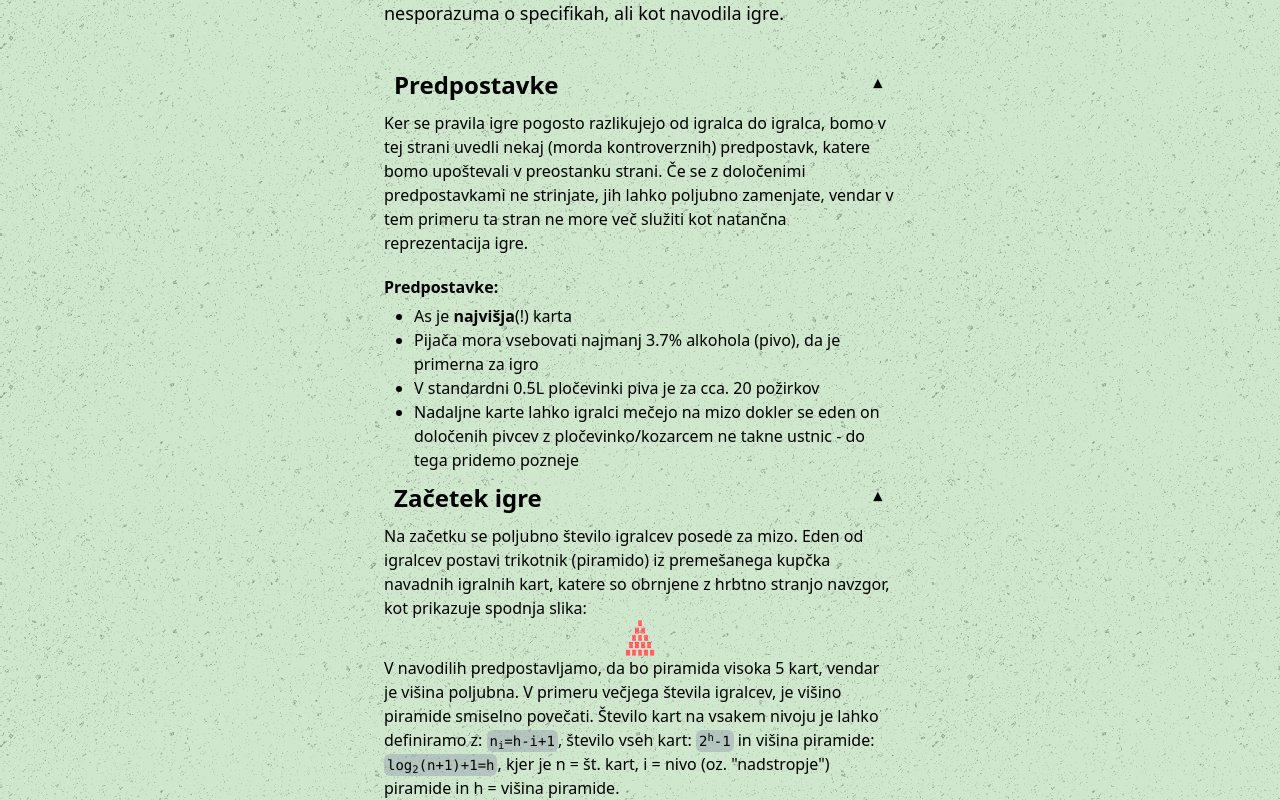
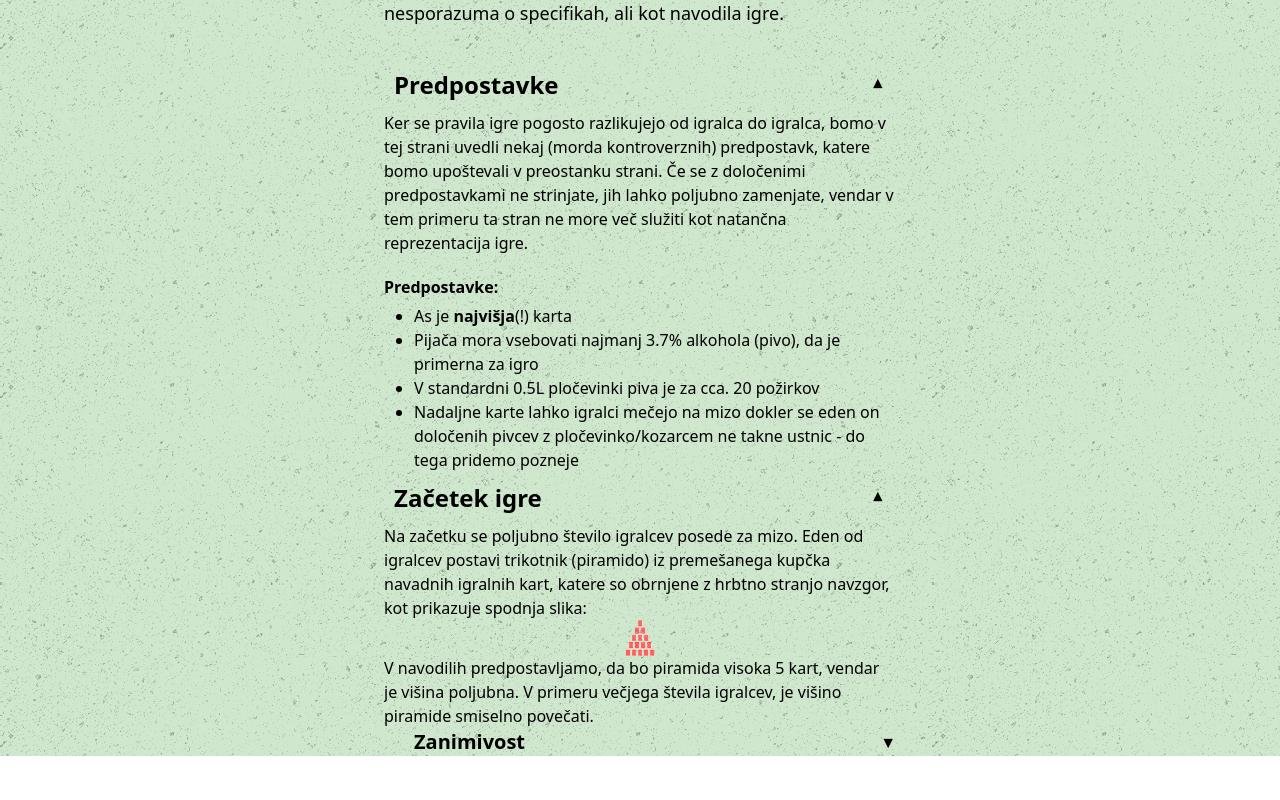
Before and after one commit to Urichh/furajbus, an Angular app: page / in a window 1280 px wide. Shown: the part 522-1322 px from the top of the page. After the commit the page ends 1278 px from the top, so only its background shows below. Built offline with nearby package versions, Linux system fonts and the light colour scheme.

Commit message:
added collapsible subsection component

```diff
--- /dev/null
+++ b/src/app/collapsible-subsection/collapsible-subsection.component.css
@@ -0,0 +1,32 @@
+.collapsible-container {
+    border: none;
+    overflow: hidden;
+}
+
+.title-bar {
+    display: flex;
+    justify-content: space-between;
+    align-items: center;
+    padding: 0px 0px 0px 30px;
+    cursor: pointer;
+
+}
+
+span {
+    transition: transform 0.3s;
+}
+
+.rotate {
+    transform: rotate(180deg);
+}
+
+.content {
+    padding: 0px 0px 0px 30px;
+    max-height: 0;
+    overflow: hidden;
+    transition: max-height 0.5s ease-out;
+}
+
+.expanded {
+    max-height: 1000px;
+}
--- /dev/null
+++ b/src/app/collapsible-subsection/collapsible-subsection.component.html
@@ -0,0 +1,9 @@
+<div class="collapsible-container">
+    <div class="title-bar" (click)="toggleExpand()">
+        <h3 class="text-xl font-semibold">{{ title }}</h3>
+        <span [class.rotate]="isExpanded">▼</span>
+    </div>
+    <div [class.expanded]="isExpanded" class="content">
+        <ng-content></ng-content>
+    </div>
+</div>
--- /dev/null
+++ b/src/app/collapsible-subsection/collapsible-subsection.component.ts
@@ -0,0 +1,16 @@
+import { Component, Input } from '@angular/core';
+
+@Component({
+  selector: 'app-collapsible-subsection',
+  imports: [],
+  templateUrl: './collapsible-subsection.component.html',
+  styleUrl: './collapsible-subsection.component.css'
+})
+export class CollapsibleSubsectionComponent {
+    @Input() title?: string;
+    isExpanded = false;
+
+    toggleExpand() {
+      this.isExpanded = !this.isExpanded;
+    }
+}
--- a/src/app/home/home.component.html
+++ b/src/app/home/home.component.html
@@ -33,11 +33,14 @@
             <img src="../../karte_backside_full.png" alt="zakrite karte" class="w-1/3 md:w-1/5 lg:w-1/6 xl:w-1/8 h-auto mx-auto" /> <!-- fix scaling-->
             <p>
                 V navodilih predpostavljamo, da bo piramida visoka 5 kart, vendar je višina poljubna. V primeru večjega števila igralcev, je višino piramide smiselno povečati.
-                Število kart na vsakem nivoju je lahko definiramo z: <code class="inline-code" style="padding: 3px">n<sub>i</sub>=h-i+1</code>,
-                število vseh kart: <code class="inline-code" style="padding: 3px">2<sup>h</sup>-1</code> in višina piramide:
-                <code class="inline-code" style="padding: 3px">log<sub>2</sub>(n+1)+1=h</code>, kjer je n = št. kart, i = nivo (oz. "nadstropje") piramide in h = višina piramide.
             </p>
-            <!-- TO DO: nared dejansk component iz teh code blockau -->
+            <app-collapsible-subsection [title]="'Zanimivost'">
+                <p class="extra">
+                    Število kart na vsakem nivoju je lahko definiramo z: <code class="inline-code" style="padding: 3px">n<sub>i</sub>=h-i+1</code>,
+                    število vseh kart: <code class="inline-code" style="padding: 3px">2<sup>h</sup>-1</code> in višina piramide:
+                    <code class="inline-code" style="padding: 3px">log<sub>2</sub>(n+1)+1=h</code>, kjer je n = št. kart, i = nivo (oz. "nadstropje") piramide in h = višina piramide.
+                </p>
+            </app-collapsible-subsection>
         </app-collapsible-section>
 
     </div>
--- a/src/app/home/home.component.ts
+++ b/src/app/home/home.component.ts
@@ -1,10 +1,11 @@
 import { Component } from '@angular/core';
 import { CollapsibleSectionComponent } from '../collapsible-section/collapsible-section.component';
+import { CollapsibleSubsectionComponent } from '../collapsible-subsection/collapsible-subsection.component';
 
 @Component({
   selector: 'app-home',
   standalone: true,
-  imports: [CollapsibleSectionComponent],
+  imports: [CollapsibleSectionComponent, CollapsibleSubsectionComponent],
   templateUrl: './home.component.html',
   styleUrl: './home.component.css'
 })
--- a/src/styles.css
+++ b/src/styles.css
@@ -18,3 +18,7 @@
 .inline-code {
     @apply font-mono text-sm bg-gray-400/50 text-black px-1.5 py-0.5 rounded-md overflow-x-auto;
 }
+
+.extra {
+    @apply text-sm;
+}
```
Also changed, not shown: 1 other file (tests, documents, lock files or other folders).
